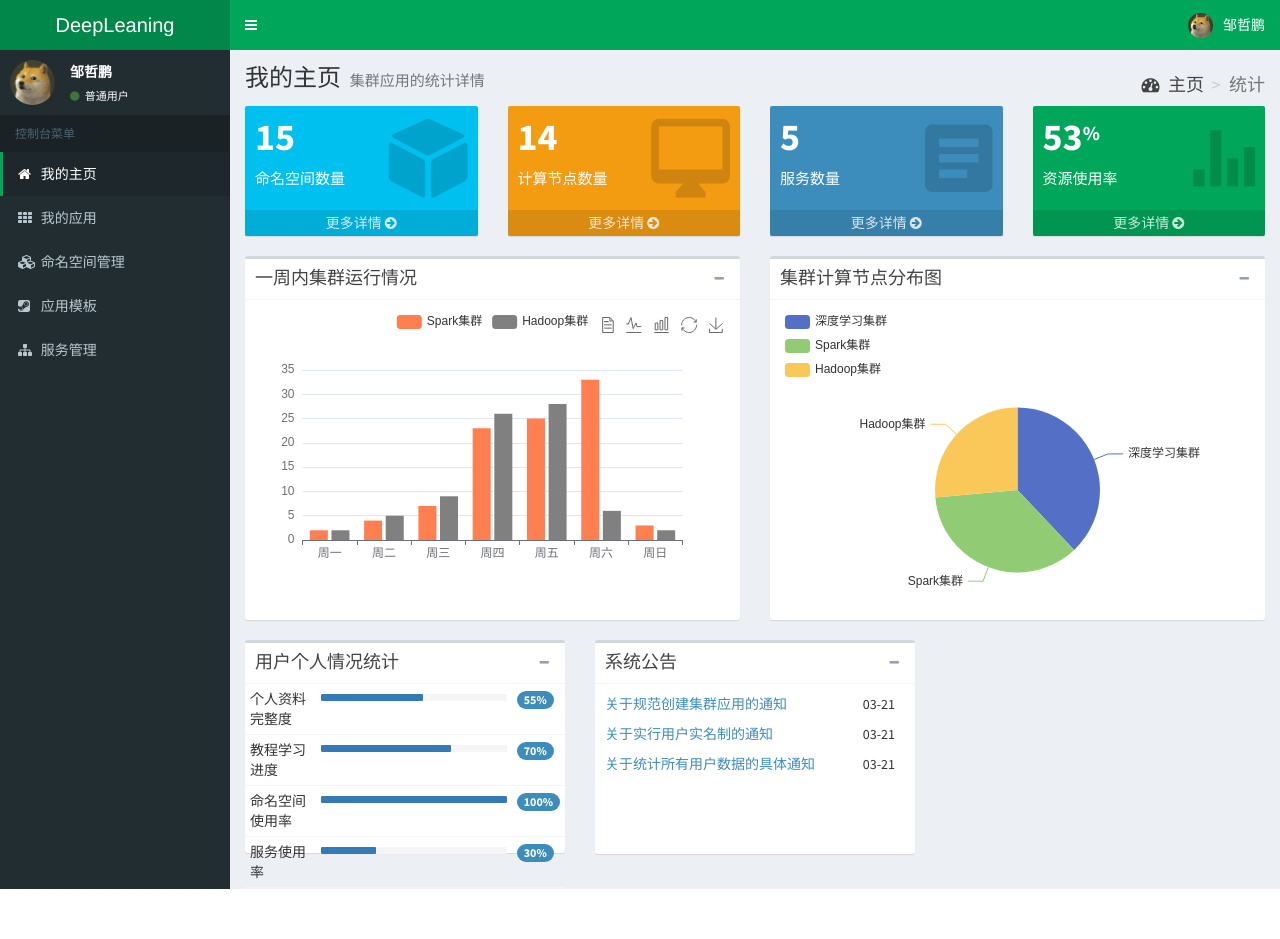
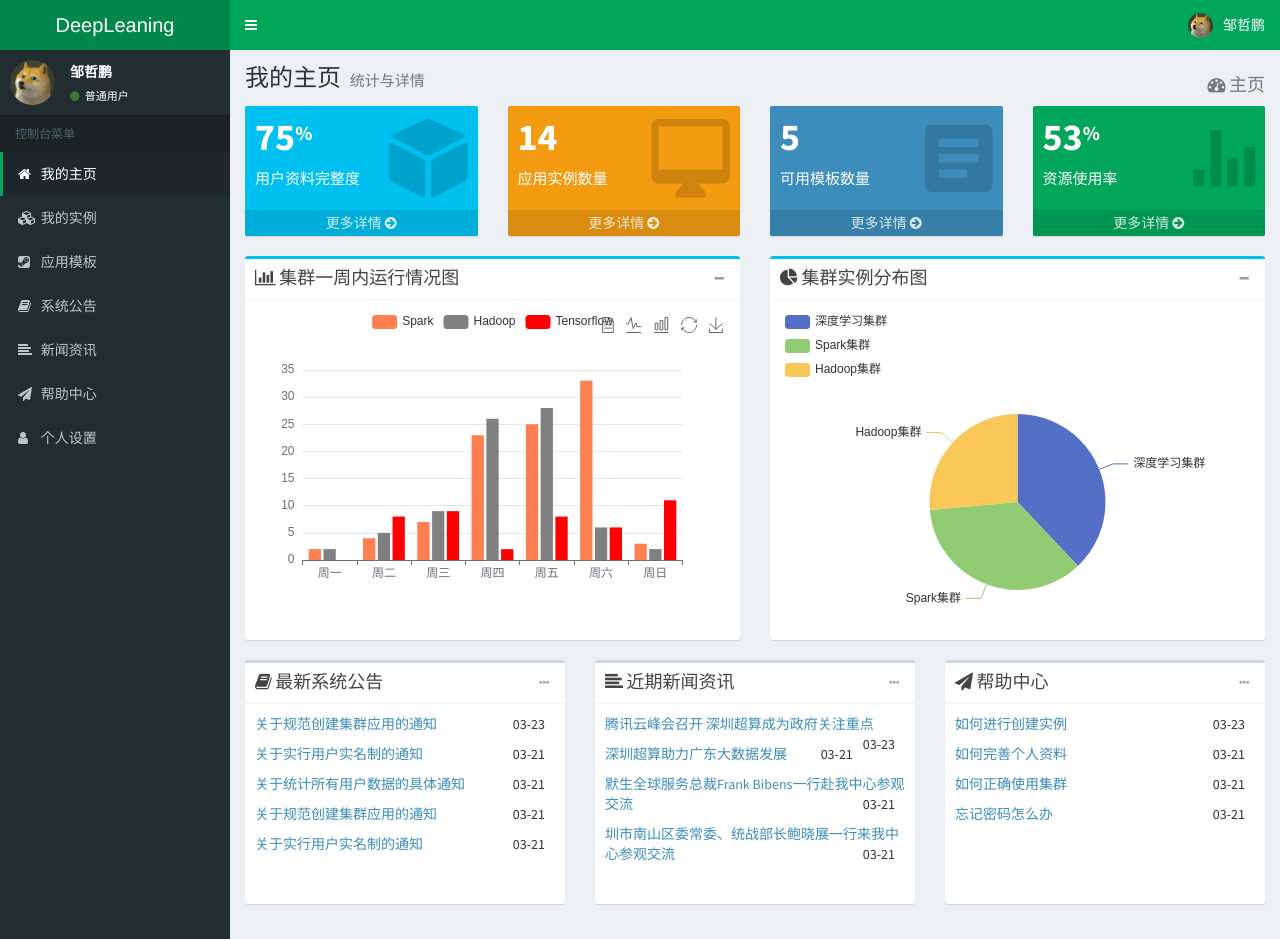
Before and after one commit to AaronLee89/deepnex, a Flask app: page / in a window 1280 px wide. Before the commit the page ends 889 px from the top, so only its background shows below. Run offline with Flask 2, Linux system fonts and the light colour scheme; some libraries are stand-ins or nearby versions; some web fonts are replaced.

Commit message:
完成基本主页布局

```diff
--- a/APP/main/views.py
+++ b/APP/main/views.py
@@ -1,6 +1,7 @@
 #! /usr/bin/env python
 # -*- coding: utf-8 -*-
 from . import main
+from ..models import User
 from flask import render_template
 
 
@@ -11,6 +12,7 @@ def index():
 
 @main.route('/test')
 def test():
+    u = User()
     return render_template("main/starter.html", title=u"首页")
 
 
--- a/APP/templates/main/index.html
+++ b/APP/templates/main/index.html
@@ -7,11 +7,11 @@
     <section class="content-header">
       <h1>
         我的主页
-        <small>集群应用的统计详情</small>
+        <small>统计与详情</small>
       </h1>
       <ol class="breadcrumb">
-        <li style="font-size: 18px;"><a href="#"><i class="fa fa-dashboard"></i> 主页</a></li>
-        <li class="active" style="font-size: 18px;">统计</li>
+        <li class="active" style="font-size: 18px;"><i class="fa fa-dashboard"></i> 主页</li>
+{#        <li class="active" style="font-size: 18px;">统计</li>#}
       </ol>
     </section>
 
@@ -22,9 +22,9 @@
           <!-- small box -->
           <div class="small-box bg-aqua">
             <div class="inner">
-              <h3>15</h3>
+              <h3>75<sup style="font-size: 20px">%</sup></h3>
 
-              <p>命名空间数量</p>
+              <p>用户资料完整度</p>
             </div>
             <div class="icon">
               <i class="ion ion-cube"></i>
@@ -39,7 +39,7 @@
             <div class="inner">
               <h3>14</h3>
 
-              <p>计算节点数量</p>
+              <p>应用实例数量</p>
             </div>
             <div class="icon">
               <i class="ion ion-android-desktop"></i>
@@ -54,7 +54,7 @@
             <div class="inner">
               <h3>5</h3>
 
-              <p>服务数量</p>
+              <p>可用模板数量</p>
             </div>
             <div class="icon">
               <i class="ion ion-android-list"></i>
@@ -81,16 +81,16 @@
 
     <div class="row">
         <div class="col-md-6">
-          <div class="box">
+          <div class="box box-info">
             <div class="box-header with-border">
-              <h3 class="box-title">一周内集群运行情况</h3>
+                <h3 class="box-title"><i class="fa fa-bar-chart"></i> 集群一周内运行情况图</h3>
               <div class="box-tools pull-right">
                 <button type="button" class="btn btn-box-tool" data-widget="collapse"><i class="fa fa-minus"></i>
                 </button>
               </div>
             </div>
             <div class="box-body">
-              <div id="chart-1" style="height: 300px;">
+              <div id="chart-1" style="height: 320px;">
 
               </div>
             </div>
@@ -98,16 +98,16 @@
         </div>
 
         <div class="col-md-6">
-          <div class="box">
+          <div class="box box-info">
             <div class="box-header with-border">
-              <h3 class="box-title">集群计算节点分布图</h3>
+                <h3 class="box-title"><i class="fa fa-pie-chart"></i> 集群实例分布图</h3>
               <div class="box-tools pull-right">
                 <button type="button" class="btn btn-box-tool" data-widget="collapse"><i class="fa fa-minus"></i>
                 </button>
               </div>
             </div>
             <div class="box-body">
-              <div id="chart-2" style="height: 300px;">
+              <div id="chart-2" style="height: 320px;">
 
               </div>
             </div>
@@ -118,63 +118,19 @@
     <div class="row">
         <div class="col-md-4">
             <div class="box">
-              <div class="box-header">
-                <h3 class="box-title">用户个人情况统计</h3>
+              <div class="box-header with-border">
+                <h3 class="box-title"><i class="fa fa-book"></i> 最新系统公告</h3>
                 <div class="box-tools pull-right">
-                  <button type="button" class="btn btn-box-tool" data-widget="collapse"><i class="fa fa-minus"></i>
-                  </button>
+                  <button type="button" class="btn btn-box-tool"><i class="fa fa-ellipsis-h"></i></button>
                 </div>
               </div>
-              <div class="box-body no-padding">
-                <div style="height: 170px;">
-                    <table class="table table-condensed">
-                    <tbody>
-                    <tr>
-                      <td style="width: 23%">个人资料完整度</td>
-                      <td style="width: 65%">
-                        <div class="progress progress-xs">
-                          <div class="progress-bar progress-bar-blue" style="width: 55%"></div>
-                        </div>
-                      </td>
-                      <td><span class="badge bg-light-blue">55%</span></td>
-                    </tr>
-                    <tr>
-                      <td>教程学习进度</td>
-                      <td>
-                        <div class="progress progress-xs">
-                          <div class="progress-bar progress-bar-blue" style="width: 70%"></div>
-                        </div>
-                      </td>
-                      <td><span class="badge bg-light-blue">70%</span></td>
-                    </tr>
-                    <tr>
-                      <td>命名空间使用率</td>
-                      <td>
-                        <div class="progress progress-xs">
-                          <div class="progress-bar progress-bar-blue" style="width: 100%"></div>
-                        </div>
-                      </td>
-                      <td><span class="badge bg-light-blue">100%</span></td>
-                    </tr>
-                    <tr>
-                      <td>服务使用率</td>
-                      <td>
-                        <div class="progress progress-xs">
-                          <div class="progress-bar progress-bar-blue" style="width: 30%"></div>
-                        </div>
-                      </td>
-                      <td><span class="badge bg-light-blue">30%</span></td>
-                    </tr>
-                    <tr>
-                      <td>节点使用率</td>
-                      <td>
-                        <div class="progress progress-xs">
-                          <div class="progress-bar progress-bar-blue" style="width: 90%"></div>
-                        </div>
-                      </td>
-                      <td><span class="badge bg-light-blue">90%</span></td>
-                    </tr>
-                  </tbody></table>
+              <div class="box-body">
+                <div style="height: 180px">
+                    <p><a href="#">关于规范创建集群应用的通知</a><span style="margin-right: 10px;" class="pull-right">03-23</span></p>
+                    <p><a href="#">关于实行用户实名制的通知</a><span style="margin-right: 10px;" class="pull-right">03-21</span></p>
+                    <p><a href="#">关于统计所有用户数据的具体通知</a><span style="margin-right: 10px;" class="pull-right">03-21</span></p>
+                    <p><a href="#">关于规范创建集群应用的通知</a><span style="margin-right: 10px;" class="pull-right">03-21</span></p>
+                    <p><a href="#">关于实行用户实名制的通知</a><span style="margin-right: 10px;" class="pull-right">03-21</span></p>
                 </div>
               </div>
             </div>
@@ -183,22 +139,43 @@
         <div class="col-md-4">
             <div class="box">
               <div class="box-header with-border">
-                <h3 class="box-title">系统公告</h3>
+                <h3 class="box-title"><i class="fa fa-align-left"></i> 近期新闻资讯</h3>
                 <div class="box-tools pull-right">
-                  <button type="button" class="btn btn-box-tool" data-widget="collapse"><i class="fa fa-minus"></i>
-                  </button>
+                  <button type="button" class="btn btn-box-tool"><i class="fa fa-ellipsis-h"></i></button>
                 </div>
               </div>
               <div class="box-body">
-                <div style="height: 150px;">
-                    <p><a href="#">关于规范创建集群应用的通知</a><span style="margin-right: 10px;" class="pull-right">03-21</span></p>
-                    <p><a href="#">关于实行用户实名制的通知</a><span style="margin-right: 10px;" class="pull-right">03-21</span></p>
-                    <p><a href="#">关于统计所有用户数据的具体通知</a><span style="margin-right: 10px;" class="pull-right">03-21</span></p>
+                <div style="height: 180px">
+                    <p><a href="#">腾讯云峰会召开 深圳超算成为政府关注重点</a><span style="margin-right: 10px;" class="pull-right">03-23</span></p>
+                    <p><a href="#">深圳超算助力广东大数据发展</a><span style="margin-right: 10px;" class="pull-right">03-21</span></p>
+                    <p><a href="#">默生全球服务总裁Frank Bibens一行赴我中心参观交流</a><span style="margin-right: 10px;" class="pull-right">03-21</span></p>
+                    <p><a href="#">圳市南山区委常委、统战部长鲍晓展一行来我中心参观交流</a><span style="margin-right: 10px;" class="pull-right">03-21</span></p>
                 </div>
               </div>
             </div>
         </div>
+
+        <div class="col-md-4">
+            <div class="box">
+              <div class="box-header with-border">
+                <h3 class="box-title"><i class="fa fa-paper-plane"></i> 帮助中心</h3>
+                <div class="box-tools pull-right">
+                  <button type="button" class="btn btn-box-tool"><i class="fa fa-ellipsis-h"></i></button>
+                </div>
+              </div>
+              <div class="box-body">
+                <div style="height: 180px">
+                    <p><a href="#">如何进行创建实例</a><span style="margin-right: 10px;" class="pull-right">03-23</span></p>
+                    <p><a href="#">如何完善个人资料</a><span style="margin-right: 10px;" class="pull-right">03-21</span></p>
+                    <p><a href="#">如何正确使用集群</a><span style="margin-right: 10px;" class="pull-right">03-21</span></p>
+                    <p><a href="#">忘记密码怎么办</a><span style="margin-right: 10px;" class="pull-right">03-21</span></p>
+                </div>
+              </div>
+            </div>
+        </div>
+
     </div>
+
 
     </section>
     <!-- /.content -->
@@ -223,7 +200,7 @@
                     trigger: 'axis'
                 },
                 legend: {
-                    data:['Spark集群','Hadoop集群']
+                    data:['Spark','Hadoop','Tensorflow']
                 },
                 toolbox: {
                     show : true,
@@ -248,7 +225,7 @@
                 ],
                 series : [
                     {
-                        name:'Spark集群',
+                        name:'Spark',
                         type:'bar',
                         data:[2, 4, 7, 23, 25, 33, 3],
                         itemStyle : {
@@ -256,11 +233,19 @@
                         }
                     },
                     {
-                        name:'Hadoop集群',
+                        name:'Hadoop',
                         type:'bar',
                         data:[2, 5, 9, 26, 28, 6, 2],
                         itemStyle : {
                             normal:{color:'grey'}
+                        }
+                    },
+                    {
+                        name:'Tensorflow',
+                        type:'bar',
+                        data:[0, 8, 9, 2, 8, 6, 11],
+                        itemStyle : {
+                            normal:{color:'red'}
                         }
                     }
                 ]
@@ -282,7 +267,7 @@
                 },
                 series : [
                     {
-                        name: '节点数量',
+                        name: '实例数量',
                         type: 'pie',
                         radius : '55%',
                         center: ['50%', '60%'],
--- a/APP/templates/navbar.html
+++ b/APP/templates/navbar.html
@@ -95,10 +95,12 @@
     <li class="header">控制台菜单</li>
     <!-- Optionally, you can add icons to the links -->
     <li class="active"><a href="#"><i class="fa fa-home"></i> <span>我的主页</span></a></li>
-    <li><a href="#"><i class="fa fa-th"></i> <span>我的应用</span></a></li>
-    <li><a href="#"><i class="fa fa-cubes"></i> <span>命名空间管理</span></a></li>
+    <li><a href="#"><i class="fa fa-cubes"></i> <span>我的实例</span></a></li>
     <li><a href="#"><i class="fa fa-steam-square"></i> <span>应用模板</span></a></li>
-    <li><a href="#"><i class="fa fa-sitemap"></i> <span>服务管理</span></a></li>
+    <li><a href="#"><i class="fa fa-book"></i> <span>系统公告</span></a></li>
+    <li><a href="#"><i class="fa fa-align-left"></i> <span>新闻资讯</span></a></li>
+    <li><a href="#"><i class="fa fa-paper-plane"></i> <span>帮助中心</span></a></li>
+    <li><a href="#"><i class="fa fa-user"></i> <span>个人设置</span></a></li>
 
 {#        <li class="treeview">#}
 {#          <a href="#"><i class="fa fa-link"></i> <span>Multilevel</span>#}
--- a/APP/user/views.py
+++ b/APP/user/views.py
@@ -17,4 +17,7 @@ def reg():
 
 @user.route('/login/', methods=['GET', 'POST'])
 def login():
-    pass
+    if request.method == 'GET':
+        return render_template("user/base.html", title=u"登录")
+    elif request.method == 'POST':
+        pass
--- a/migrations/versions/4d90c08d1133_.py
+++ b/migrations/versions/81013dd985de_.py
@@ -1,13 +1,13 @@
 """empty message
 
-Revision ID: 4d90c08d1133
+Revision ID: 81013dd985de
 Revises: None
-Create Date: 2017-09-27 14:22:57.048000
+Create Date: 2017-10-15 21:06:02.315000
 
 """
 
 # revision identifiers, used by Alembic.
-revision = '4d90c08d1133'
+revision = '81013dd985de'
 down_revision = None
 
 from alembic import op
```
Also changed, not shown: APP/templates/user/base.html (added, +55 -0 lines), APP/templates/user/login.html (added, +53 -0 lines).
